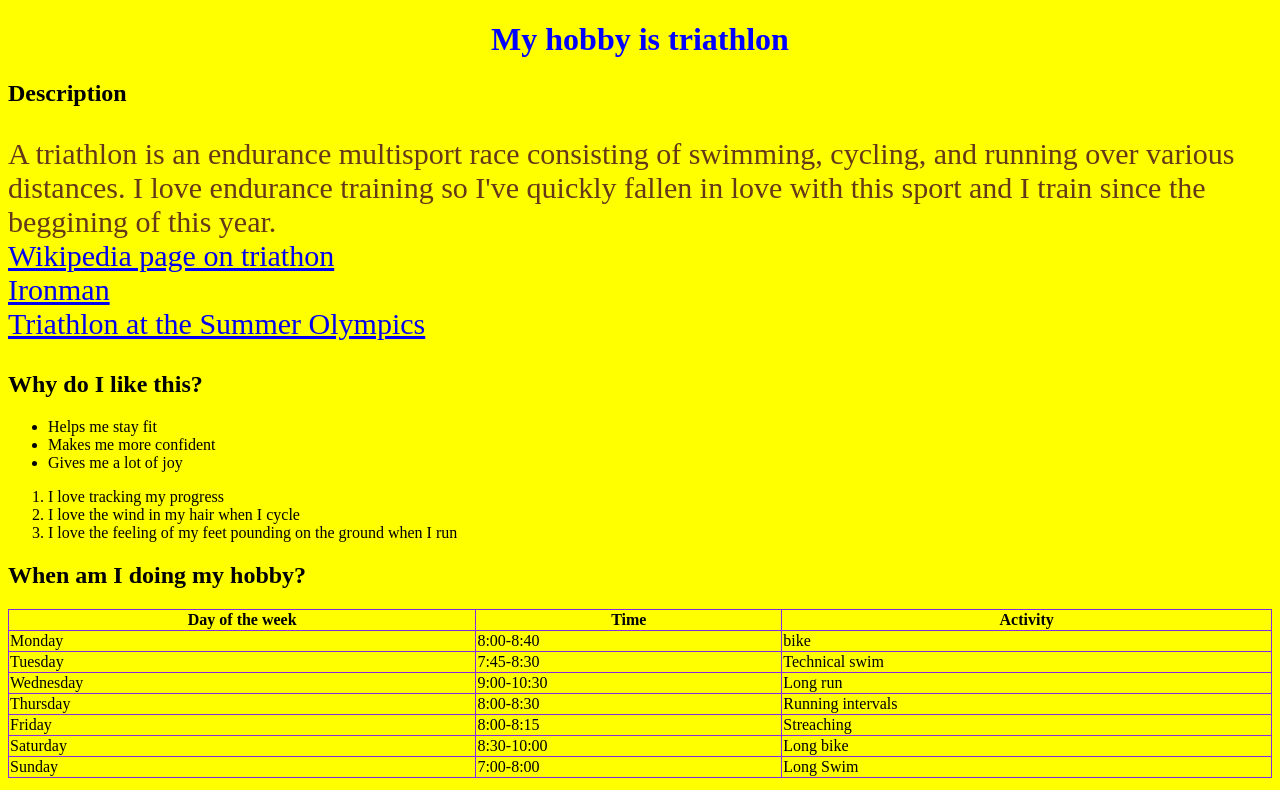
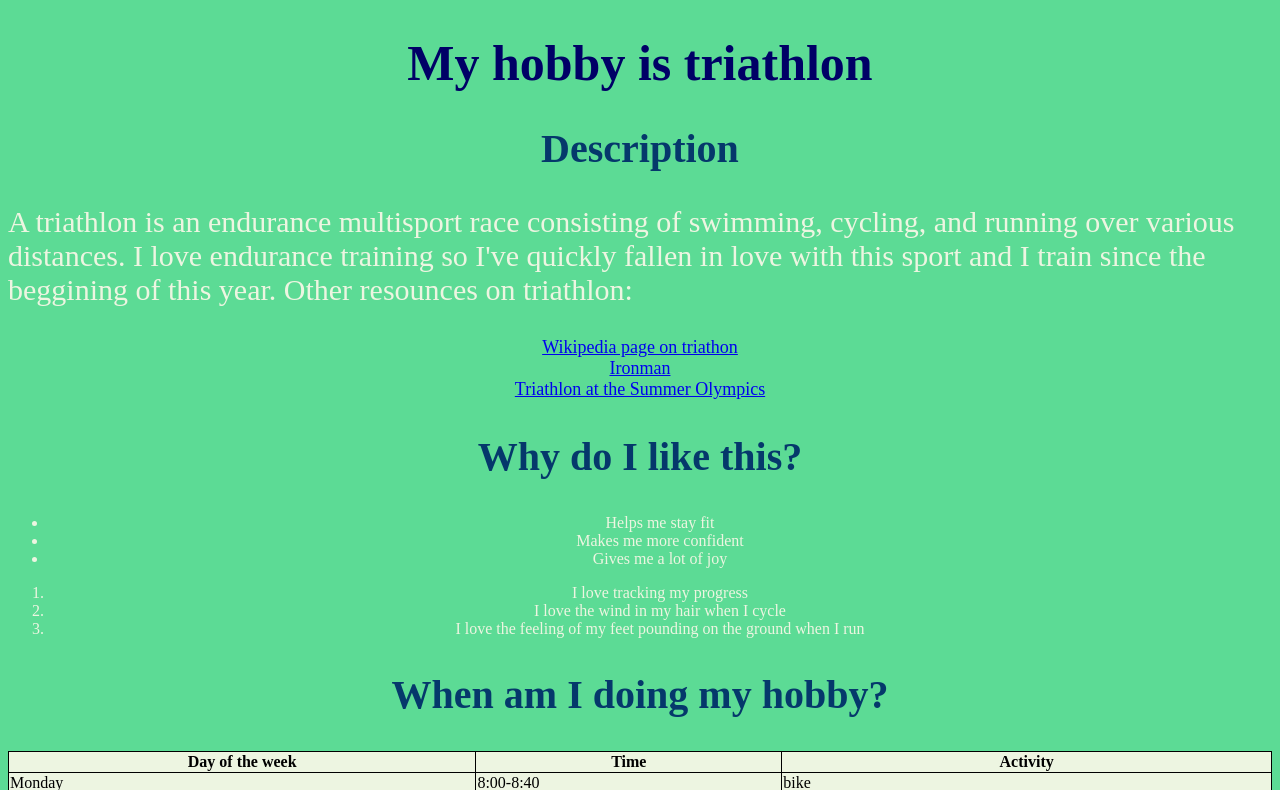
Before and after one commit to Veeten/Webdev, a plain HTML site: page index.html in a window 1280 px wide. Shown: the top 790 px of the page. Drawn offline with Linux system fonts and the light colour scheme.

Commit message:
finished css project

```diff
--- a/index.html
+++ b/index.html
@@ -12,10 +12,12 @@
         cycling, and running over various distances.
         I love endurance training so I've quickly fallen
         in love with this sport and I train since the beggining
-        of this year.<br>
+        of this year. Other resounces on triathlon:<br>
+        <div>
         <a href="https://pl.wikipedia.org/wiki/Triathlon" target="_blank">Wikipedia page on triathon</a><br>
         <a href="https://www.ironman.com/" target="_blank">Ironman</a><br>
         <a href="https://en.wikipedia.org/wiki/Triathlon_at_the_Summer_Olympics" target="_blank">Triathlon at the Summer Olympics</a><br>
+        </div>
     </p>
 <h2>Why do I like this?</h2>
         <ul>
--- a/myFirstCSS.css
+++ b/myFirstCSS.css
@@ -1,19 +1,38 @@
 h1{
 text-align:center;
-color: rgb(0, 0, 255);
+color: #000066;
+font-size: 50px;
+}
+h2{
+color: #05386B;
+text-align: center;
+font-size: 40px;
 }
 body{
-background-color: yellow;
+background-color: #5CDB95;
 }
 p{
 font-size: 30px;
-color: #653818;
+color: #EDF5E1;
 }
 table,td,th{
-    border: 1px solid;
-    border-color: blueviolet;
+border: 1px solid;
+border-color: black;
+background-color: #EDF5E1;
 }
 table{
-    width: 100%;
-    border-collapse: collapse;
+width: 100%;
+border-collapse: collapse;
 }
+ul, ol{
+text-align: center;
+color: #EDF5E1;
+}
+form{
+text-align: center;
+}
+div{
+text-align: center;
+font-size: 18px;
+color: #0000ff;
+}
```
